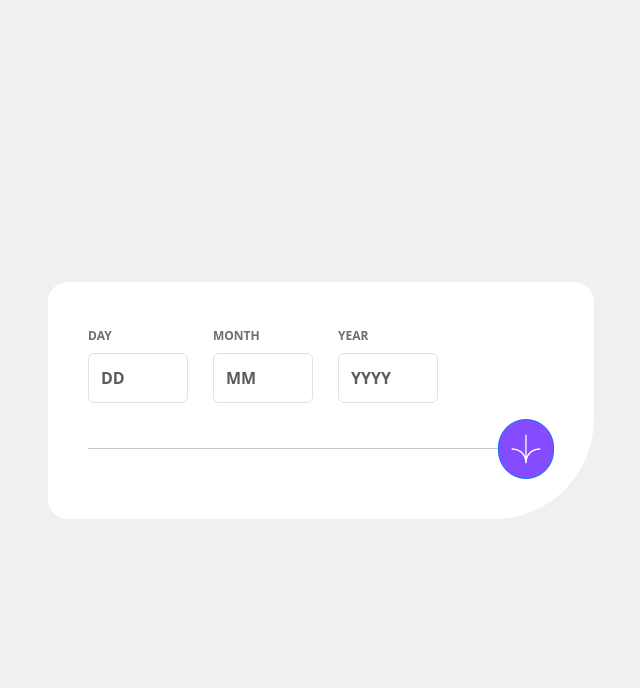
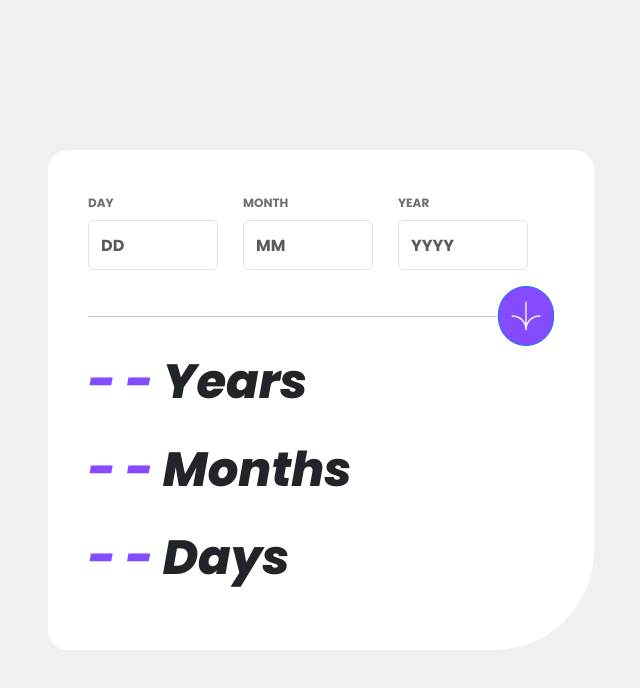
Before and after one commit to ofemirachael/agecalculator, a React (Create React App) app: page / in a window 1280 px wide. Shown: the top 688 px of the page, without its empty margins (319-959 px from the left). Built offline with nearby package versions, Linux system fonts and the light colour scheme.

Commit message:
add more design

```diff
--- a/public/index.html
+++ b/public/index.html
@@ -24,6 +24,12 @@
       work correctly both with client-side routing and a non-root public URL.
       Learn how to configure a non-root public URL by running `npm run build`.
     -->
+    <link rel="preconnect" href="https://fonts.googleapis.com" />
+    <link rel="preconnect" href="https://fonts.gstatic.com" crossorigin />
+    <link
+      href="https://fonts.googleapis.com/css2?family=Poppins:ital,wght@0,100;0,200;0,300;0,400;0,500;0,600;0,700;0,800;0,900;1,100;1,200;1,300;1,400;1,500;1,600;1,700;1,800;1,900&display=swap"
+      rel="stylesheet"
+    />
     <title>React App</title>
   </head>
   <body>
--- a/src/components/home/Home.jsx
+++ b/src/components/home/Home.jsx
@@ -51,6 +51,17 @@
                 </svg>
               </button>
             </div>
+            <div>
+              <p className="results">
+                <span className="rnum">- -</span> <span>Years</span>
+              </p>
+              <p className="results">
+                <span className="rnum">- -</span> <span>Months</span>
+              </p>
+              <p className="results">
+                <span className="rnum">- -</span> <span>Days</span>
+              </p>
+            </div>
           </div>
         </Col>
       </Row>
--- a/src/components/home/home.css
+++ b/src/components/home/home.css
@@ -1,3 +1,6 @@
+* {
+  font-family: Poppins;
+}
 .acard {
   width: 100%;
   height: 100%;
@@ -11,7 +14,7 @@
   gap: 25px;
 }
 .forminput {
-  width: 100px !important;
+  width: 130px !important;
   height: 50px !important;
 }
 
@@ -47,3 +50,13 @@
 svg {
   width: 100%;
 }
+
+.results {
+  font-size: 48px;
+  font-style: italic;
+  font-weight: 800;
+}
+
+.rnum {
+  color: hsl(259, 100%, 65%);
+}
```
